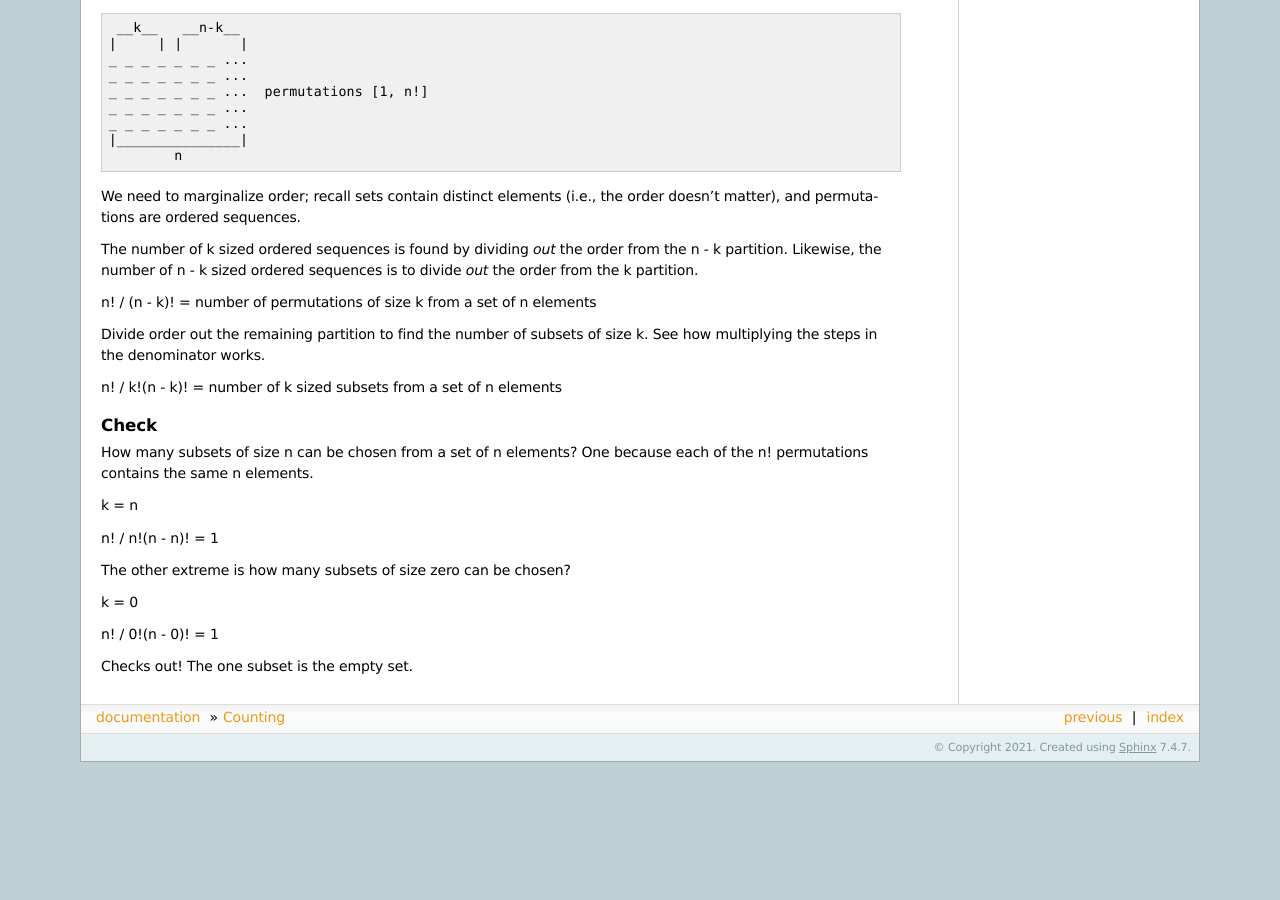
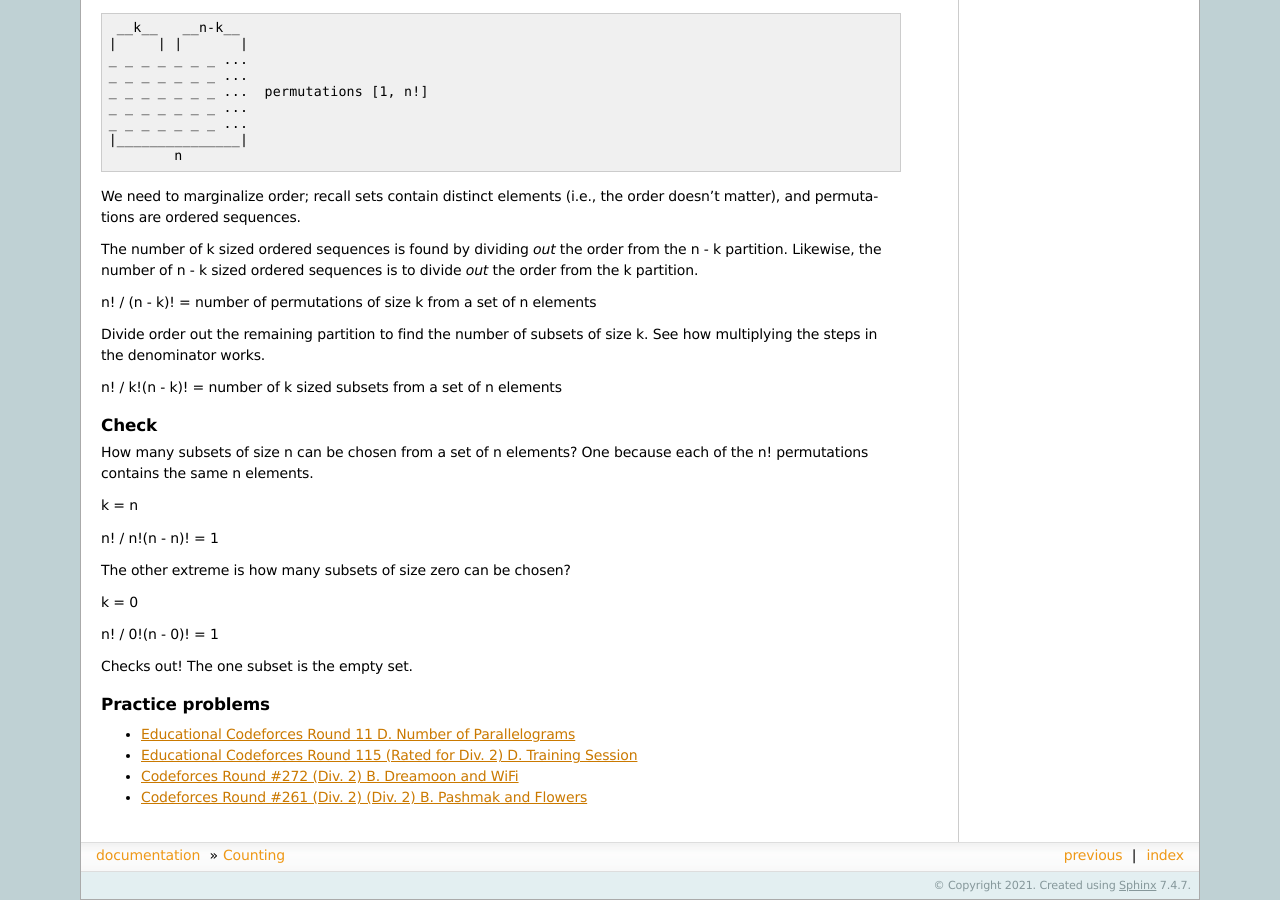
Before and after one commit to wilsjame/weblog, a Sphinx documentation site: the page built from docs/source/counting.rst, in a window 1280 px wide and 900 px high, scrolled down 1311 px. Built offline with Sphinx 7.4.7, drawn with Linux system fonts in a browser that asks for light colours; before the commit the page ends 2073 px from its top, so only the background shows below that.

Commit message:
add counting practice problems

```diff
--- a/docs/source/counting.rst
+++ b/docs/source/counting.rst
@@ -110,3 +110,16 @@ k = 0
 n! / 0!(n - 0)! = 1
 
 Checks out! The one subset is the empty set.
+
+Practice problems
+^^^^^^^^^^^^^^^^^
+
+* `Educational Codeforces Round 11 D. Number of Parallelograms`_
+* `Educational Codeforces Round 115 (Rated for Div. 2) D. Training Session`_
+* `Codeforces Round #272 (Div. 2) B. Dreamoon and WiFi`_
+* `Codeforces Round #261 (Div. 2) (Div. 2) B. Pashmak and Flowers`_
+
+.. _Educational Codeforces Round 11 D. Number of Parallelograms: https://codeforces.com/problemset/problem/660/D
+.. _Educational Codeforces Round 115 (Rated for Div. 2) D. Training Session: https://codeforces.com/problemset/problem/1598/D
+.. _Codeforces Round #272 (Div. 2) B. Dreamoon and WiFi: https://codeforces.com/problemset/problem/476/B
+.. _Codeforces Round #261 (Div. 2) (Div. 2) B. Pashmak and Flowers: https://codeforces.com/problemset/problem/459/B
```
